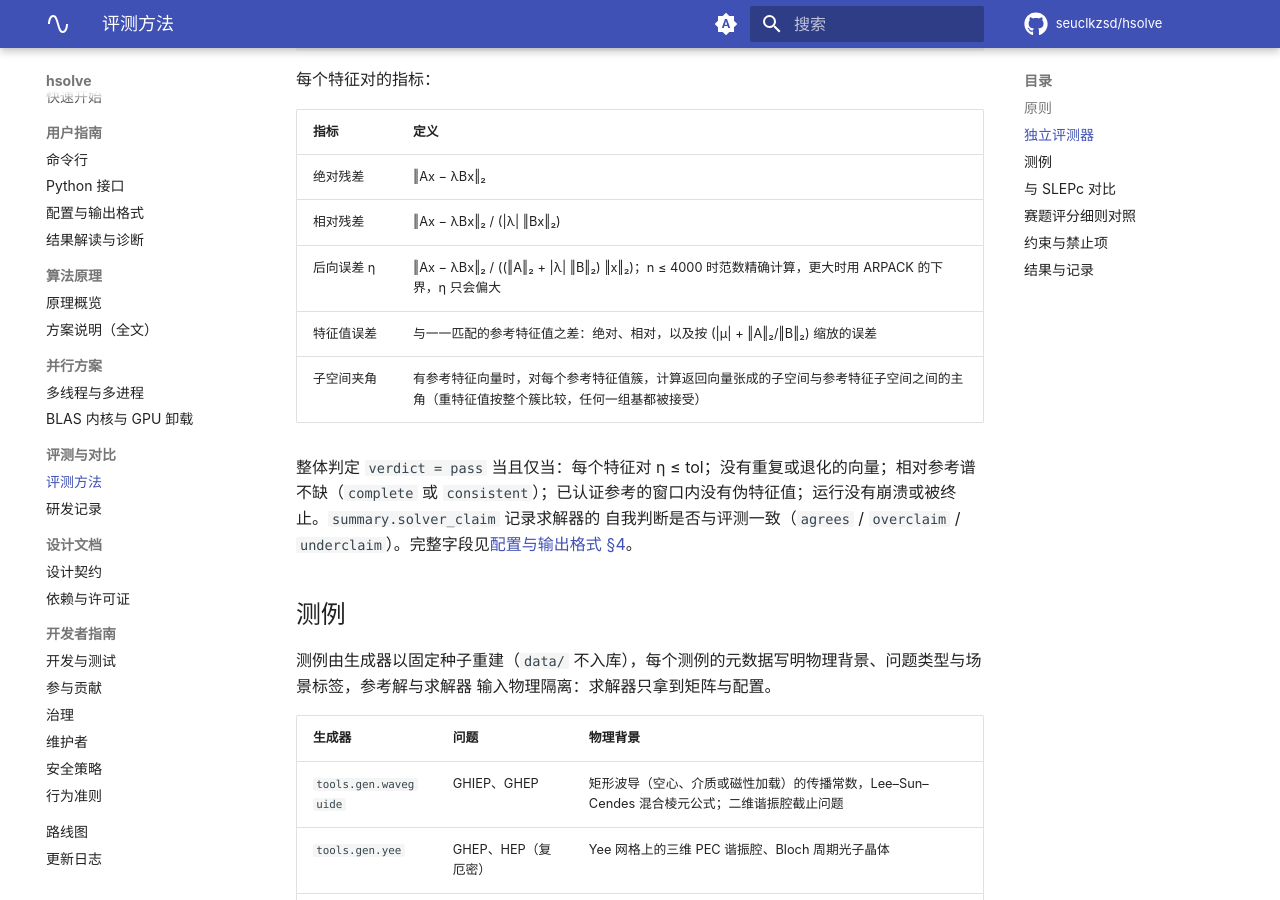
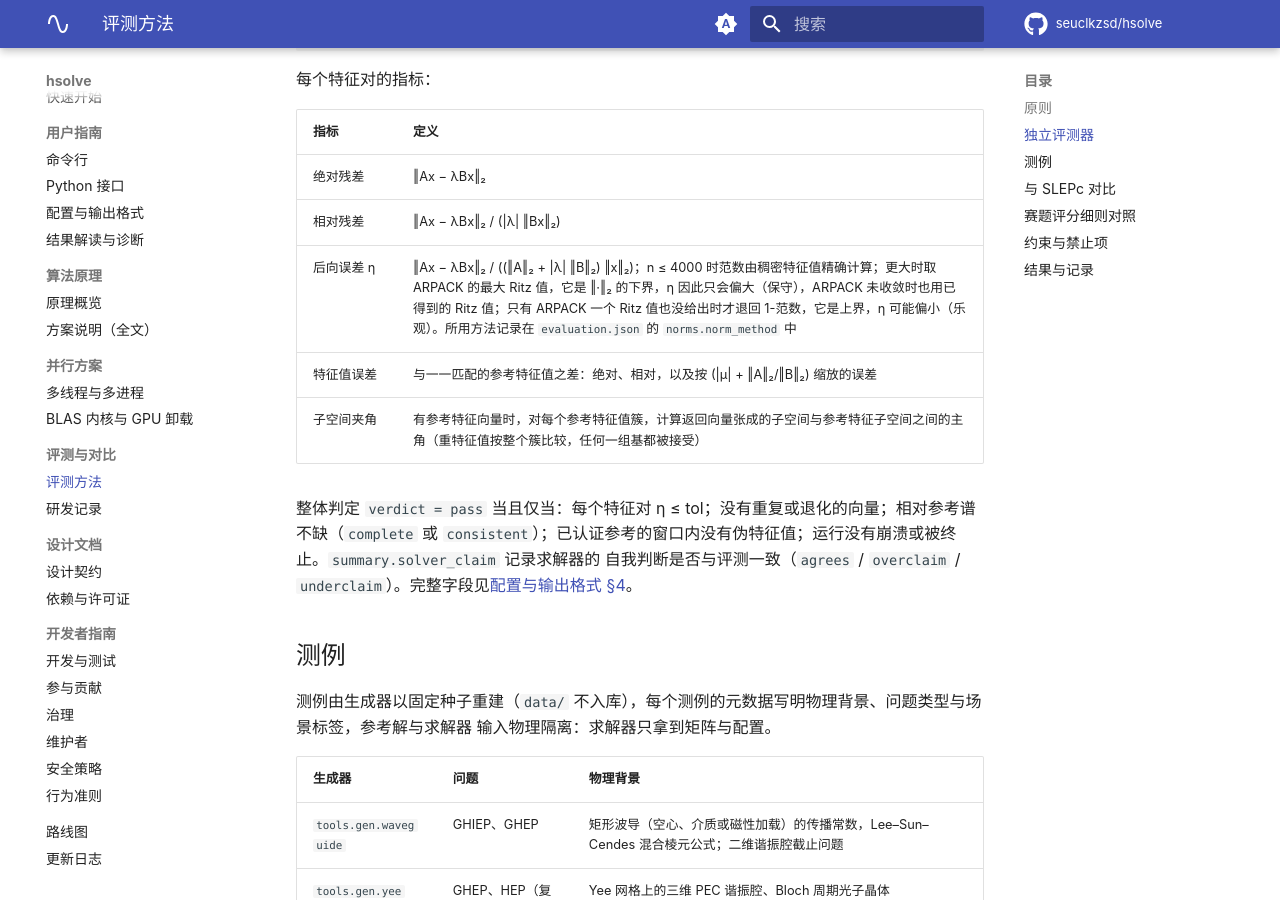
Before and after one commit to seuclkzsd/hsolve, an MkDocs documentation site: the page built from docs/guide/evaluation.md, in a window 1280 px wide and 900 px high, scrolled down 896 px. Built offline with MkDocs 1.6.1 and Material for MkDocs 9.7.7, drawn with Linux system fonts in a browser that asks for light colours; comment, search, counter and statistics services are not loaded.

Commit message:
docs: evaluation page names the evaluator's norm fallbacks - ARPACK Ritz values (lower bound, eta over-estimated) and, only without any Ritz value, the 1-norm (upper bound, eta may be under-estimated), recorded in norms.norm_method

```diff
--- a/docs/guide/evaluation.md
+++ b/docs/guide/evaluation.md
@@ -30,7 +30,7 @@ python -m tools.eval.sweep RUN_DIR                 # 评测一次运行的全部
 |---|---|
 | 绝对残差 | ‖Ax − λBx‖₂ |
 | 相对残差 | ‖Ax − λBx‖₂ / (\|λ\| ‖Bx‖₂) |
-| 后向误差 η | ‖Ax − λBx‖₂ / ((‖A‖₂ + \|λ\| ‖B‖₂) ‖x‖₂)；n ≤ 4000 时范数精确计算，更大时用 ARPACK 的下界，η 只会偏大 |
+| 后向误差 η | ‖Ax − λBx‖₂ / ((‖A‖₂ + \|λ\| ‖B‖₂) ‖x‖₂)；n ≤ 4000 时范数由稠密特征值精确计算；更大时取 ARPACK 的最大 Ritz 值，它是 ‖·‖₂ 的下界，η 因此只会偏大（保守），ARPACK 未收敛时也用已得到的 Ritz 值；只有 ARPACK 一个 Ritz 值也没给出时才退回 1-范数，它是上界，η 可能偏小（乐观）。所用方法记录在 `evaluation.json` 的 `norms.norm_method` 中 |
 | 特征值误差 | 与一一匹配的参考特征值之差：绝对、相对，以及按 (\|μ\| + ‖A‖₂/‖B‖₂) 缩放的误差 |
 | 子空间夹角 | 有参考特征向量时，对每个参考特征值簇，计算返回向量张成的子空间与参考特征子空间之间的主角（重特征值按整个簇比较，任何一组基都被接受） |
 
```
